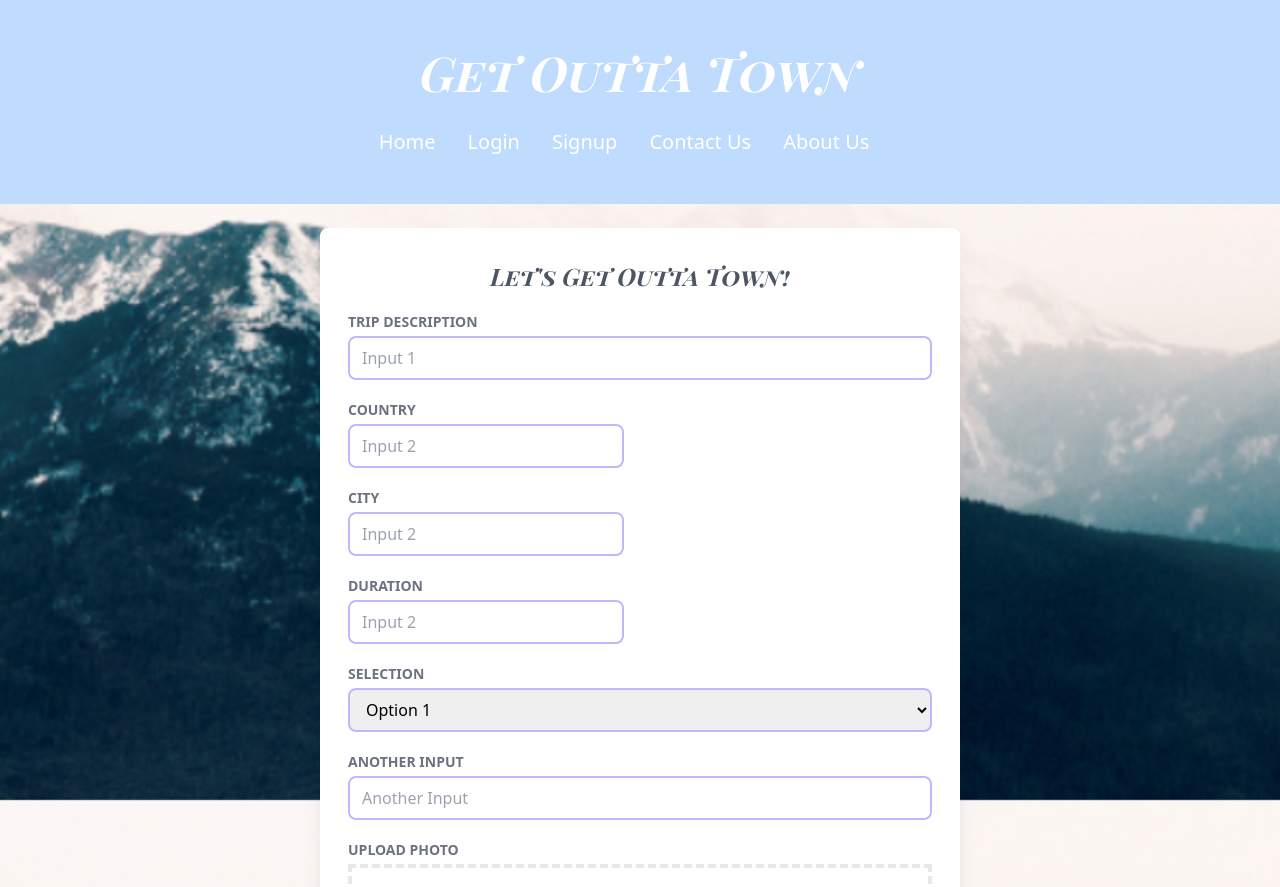
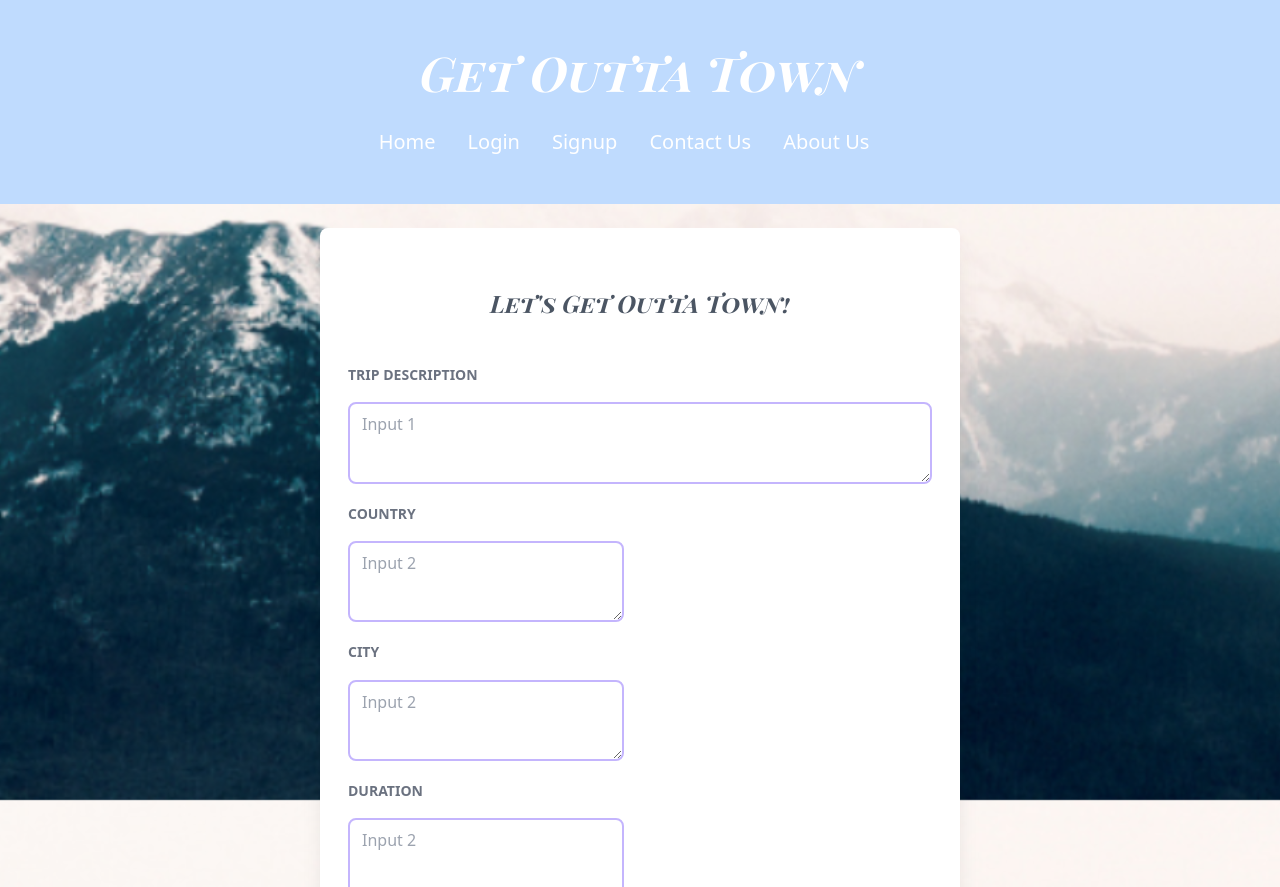
Before and after one commit to sophiedeskin/get-outta-town, a React (Create React App) app in the folder client/: page /addtrip in a window 1280 px wide. Shown: the top 887 px of the page. Built offline with nearby package versions, Linux system fonts and the light colour scheme; the HTML template or start-up script is replaced by a standard one.

Commit message:
updating add trip function

```diff
--- a/client/src/App.js
+++ b/client/src/App.js
@@ -16,6 +16,7 @@ import Header from './components/Header';
 import Footer from './components/Footer';
 import Trip from './components/Trip';
 import Dashboard from './pages/Dashboard';
+import SingleTrip from './pages/SingleTrip';
 
 // Construct our main GraphQL API endpoint
 const httpLink = createHttpLink({
@@ -71,6 +72,9 @@ function App() {
           <Route exact path="/addtrip">
             <AddTrip />
           </Route>
+          <Route exact path="/trips/:tripId">
+              <SingleTrip />
+            </Route>
         </div>
         <Footer/>
       </div>
--- a/client/src/components/CommentList/index.js
+++ b/client/src/components/CommentList/index.js
@@ -2,7 +2,7 @@ import React from 'react';
 
 const CommentList = ({ comments = [] }) => {
   if (!comments.length) {
-    return <h3>No Comments Yet</h3>;
+    return <h3 class="flex justify-center text-lg">No Comments Yet</h3>;
   }
 
     return (
@@ -17,7 +17,7 @@ const CommentList = ({ comments = [] }) => {
       </div>
 
 
-      <p style="width: 90%" class="text-gray-600 text-lg text-center md:text-left ">{comment.commentText}</p>
+      <p class="width: 90%" class="text-gray-600 text-lg text-center md:text-left ">{comment.commentText}</p>
 
       </div>
         </div>
--- a/client/src/components/Trip/index.js
+++ b/client/src/components/Trip/index.js
@@ -1,4 +1,5 @@
 import React from 'react'
+import './trip.css';
 import { Link } from 'react-router-dom';
 
 export default function Trip({ trips }) {
@@ -7,15 +8,16 @@ export default function Trip({ trips }) {
   }
 
     return (
-  <div>
+
+      <div className="flex justify-center grid sm:grid-cols-1 md:grid-cols-3 lg:grid-cols-3">
   {trips && trips.map((trip) => (
      <div key={trip._id} className="">
-      <div className="container mx-auto p-8">
-  <div className="flex flex-row flex-wrap -mx-2">
-    <div className="w-full sm:w-1/2 md:w-1/3 mb-4 px-2">
+     <div className="container mx-auto p-8 "id="cards">
+ <div className="flex justify-center flex-row flex-wrap " >
+   <div className="sm:w-1/2 md:w-1/3 mb-4 px-2" >
      <div className="relative bg-white rounded border">
        <picture className="block bg-gray-200 border-b">
-          <img className="block" src="https://via.placeholder.com/800x600/EDF2F7/E2E8F0/&amp;text=Card" alt="Card 1"/>
+         <img className="block" src="https://picsum.photos/id/29/2106/1404" alt="Card 1"/>
        </picture>
        <div className="p-4">
          <h3 className="text-lg font-bold">
--- a/client/src/components/Trip/trip.css
+++ b/client/src/components/Trip/trip.css
@@ -0,0 +1,4 @@
+#cards{
+    width: fit-content;
+    padding: 8px;
+}
--- a/client/src/pages/AddTrip/index.js
+++ b/client/src/pages/AddTrip/index.js
@@ -1,9 +1,69 @@
-import React from 'react'
+import React, { useState } from 'react';
 import './addtrip.css';
 import { Link } from 'react-router-dom';
+import { ADD_TRIP } from '../../utils/mutations';
+import { useMutation } from '@apollo/client';
+import { QUERY_TRIPS } from '../../utils/queries';
+import Auth from '../../utils/auth';
 
 export default function AddTrip() {
+  const [tripCountry, setTripCountry] = useState('');
+  const [tripCity, setTripCity] = useState('');
+  const [tripDuration, setTripDuration] = useState('');
+  const [tripDesc, setTripDesc] = useState('');
+
+  const [characterCount, setCharacterCount] = useState(0);
+
+  const [addTrip, { error }] = useMutation(ADD_TRIP, {
+    update(cache, { data: { addTrip } }) {
+      try {
+        const { trips } = cache.readQuery({ query: QUERY_TRIPS });
+
+        cache.writeQuery({
+          query: QUERY_TRIPS,
+          data: { trips: [addTrip, ...trips] },
+        });
+      } catch (e) {
+        console.error(e);
+      }
+    },
+  });
+
+  const handleFormSubmit = async (event) => {
+    event.preventDefault();
+
+    try {
+      const { data } = await addTrip({
+        variables: {
+          tripCountry,
+          tripCity,
+          tripDuration,
+          tripDesc,
+          tripAuthor: Auth.getProfile().data.username,
+        },
+      });
+
+    } catch (err) {
+      console.error(err);
+    }
+  };
+
+  const handleChange = (event) => {
+    const { name, value } = event.target;
+
+    if (name === 'tripDesc' && value.length <= 280) {
+      setTripCountry(value);
+      setTripCity(value);
+      setTripDuration(value);
+      setTripDesc(value);
+      setCharacterCount(value.length);
+    }
+  };
+
+
+
     return (
+      <form onSubmit={handleFormSubmit}>
 <div class="flex h-screen justify-center pt-6  ">
   <div class="grid bg-white rounded-lg shadow-xl w-11/12 md:w-9/12 lg:w-1/2">
     <div class="flex justify-center py-4">
@@ -17,44 +77,69 @@ export default function AddTrip() {
     </div>
 
     <div class="grid grid-cols-1 mt-5 mx-7">
-      <label class="uppercase md:text-sm text-xs text-gray-500 text-light font-semibold">Trip Description</label>
-      <input class="py-2 px-3 rounded-lg border-2 border-purple-300 mt-1 focus:outline-none focus:ring-2 focus:ring-purple-600 focus:border-transparent" type="text" placeholder="Input 1" />
+      <label
+      class="uppercase md:text-sm text-xs text-gray-500 text-light font-semibold">Trip Description</label>
+
+      <textarea
+      class="py-2 px-3 rounded-lg border-2 border-purple-300 mt-1 focus:outline-none focus:ring-2 focus:ring-blue-600 focus:border-transparent"
+      value={tripDesc}
+      onChange={handleChange}
+      type="text"
+      placeholder="Input 1" />
+
     </div>
 
     <div class="grid grid-cols-1 md:grid-cols-2 gap-5 md:gap-8 mt-5 mx-7">
       <div class="grid grid-cols-1">
-        <label class="uppercase md:text-sm text-xs text-gray-500 text-light font-semibold">Country</label>
-        <input class="py-2 px-3 rounded-lg border-2 border-purple-300 mt-1 focus:outline-none focus:ring-2 focus:ring-purple-600 focus:border-transparent" type="text" placeholder="Input 2" />
+        <label
+        class="uppercase md:text-sm text-xs text-gray-500 text-light font-semibold">Country</label>
+
+        <textarea
+        class="py-2 px-3 rounded-lg border-2 border-purple-300 mt-1 focus:outline-none focus:ring-2 focus:ring-purple-600 focus:border-transparent"
+        value={tripCountry}
+        onChange={handleChange}
+        type="text"
+        placeholder="Input 2" />
+
       </div>
     </div>
     <div class="grid grid-cols-1 md:grid-cols-2 gap-5 md:gap-8 mt-5 mx-7">
       <div class="grid grid-cols-1">
         <label class="uppercase md:text-sm text-xs text-gray-500 text-light font-semibold">City</label>
-        <input class="py-2 px-3 rounded-lg border-2 border-purple-300 mt-1 focus:outline-none focus:ring-2 focus:ring-purple-600 focus:border-transparent" type="text" placeholder="Input 2" />
+
+        <textarea
+        class="py-2 px-3 rounded-lg border-2 border-purple-300 mt-1 focus:outline-none focus:ring-2 focus:ring-purple-600 focus:border-transparent"
+        value={tripCity}
+        onChange={handleChange}
+        type="text"
+        placeholder="Input 2" />
+
       </div>
     </div>
     <div class="grid grid-cols-1 md:grid-cols-2 gap-5 md:gap-8 mt-5 mx-7">
       <div class="grid grid-cols-1">
         <label class="uppercase md:text-sm text-xs text-gray-500 text-light font-semibold">Duration</label>
-        <input class="py-2 px-3 rounded-lg border-2 border-purple-300 mt-1 focus:outline-none focus:ring-2 focus:ring-purple-600 focus:border-transparent" type="text" placeholder="Input 2" />
+
+        <textarea
+        class="py-2 px-3 rounded-lg border-2 border-purple-300 mt-1 focus:outline-none focus:ring-2 focus:ring-purple-600 focus:border-transparent"
+        value={tripDuration}
+        onChange={handleChange}
+        type="text"
+        placeholder="Input 2" />
+
       </div>
 
     </div>
-    <div class="grid grid-cols-1 mt-5 mx-7">
+    {/* <div class="grid grid-cols-1 mt-5 mx-7">
       <label class="uppercase md:text-sm text-xs text-gray-500 text-light font-semibold">Selection</label>
       <select class="py-2 px-3 rounded-lg border-2 border-purple-300 mt-1 focus:outline-none focus:ring-2 focus:ring-purple-600 focus:border-transparent">
         <option>Option 1</option>
         <option>Option 2</option>
         <option>Option 3</option>
       </select>
-    </div>
+    </div> */}
 
-    <div class="grid grid-cols-1 mt-5 mx-7">
-      <label class="uppercase md:text-sm text-xs text-gray-500 text-light font-semibold">Another Input</label>
-      <input class="py-2 px-3 rounded-lg border-2 border-purple-300 mt-1 focus:outline-none focus:ring-2 focus:ring-purple-600 focus:border-transparent" type="text" placeholder="Another Input" />
-    </div>
-
-    <div class="grid grid-cols-1 mt-5 mx-7">
+    {/* <div class="grid grid-cols-1 mt-5 mx-7">
       <label class="uppercase md:text-sm text-xs text-gray-500 text-light font-semibold mb-1">Upload Photo</label>
         <div class='flex items-center justify-center w-full'>
             <label class='flex flex-col border-4 border-dashed w-full h-32 hover:bg-gray-100 hover:border-purple-300 group'>
@@ -65,7 +150,7 @@ export default function AddTrip() {
               <input type='file' class="hidden" />
             </label>
         </div>
-    </div>
+    </div> */}
 
     <div class='flex items-center justify-center  md:gap-8 gap-4 pt-5 pb-5'>
       <button class='w-auto bg-blue-600 hover:bg-blue-700 text-white text-sm px-4 py-2  border rounded-full'>Create</button>
@@ -80,5 +165,6 @@ export default function AddTrip() {
 
   </div>
 </div>
+</form>
     )
 }
--- a/client/src/pages/Home/index.js
+++ b/client/src/pages/Home/index.js
@@ -9,6 +9,7 @@ import './home.css';
 function Home() {
   const { data } = useQuery(QUERY_TRIPS);
   const trips = data?.trips || [];
+  console.log(trips);
   return (
     <main>
     <div className ="flex justify-center pt-6">
@@ -23,6 +24,7 @@ function Home() {
   </button>
 </div>
     </div>
+    <br/>
         <div
         className=""
       >
--- a/client/src/utils/mutations.js
+++ b/client/src/utils/mutations.js
@@ -22,6 +22,29 @@ mutation addUser($username: String!, $email: String!, $password: String!) {
         }
     }
 }`;
+
+export const ADD_TRIP = gql`
+  mutation addTrip($tripCountry: String!, $tripCity: String!,
+    $tripDesc: String!, $tripAuthor: String!, $tripDuration: String!)
+  {
+    addTrip(tripCountry: $tripCountry, tripCity: $tripCity, tripDesc: $tripDesc,
+      tripAuthor: $tripAuthor, tripDuration: $tripDuration)
+      {
+      _id
+      tripCountry
+      tripCountry
+      tripDesc
+      tripAuthor
+      tripDuration
+      createdAt
+      comments {
+        _id
+        commentText
+      }
+    }
+  }
+`;
+
 
 export const ADD_COMMENT = gql`
   mutation addComment(
```
Also changed, not shown: client/src/components/CommentForm/index.js (+2 -27 lines), client/src/pages/SingleTrip/index.js (+32 -26 lines), 1 other file (tests, documents, lock files or other folders). Lines whose indentation alone changed are shown as unchanged.
